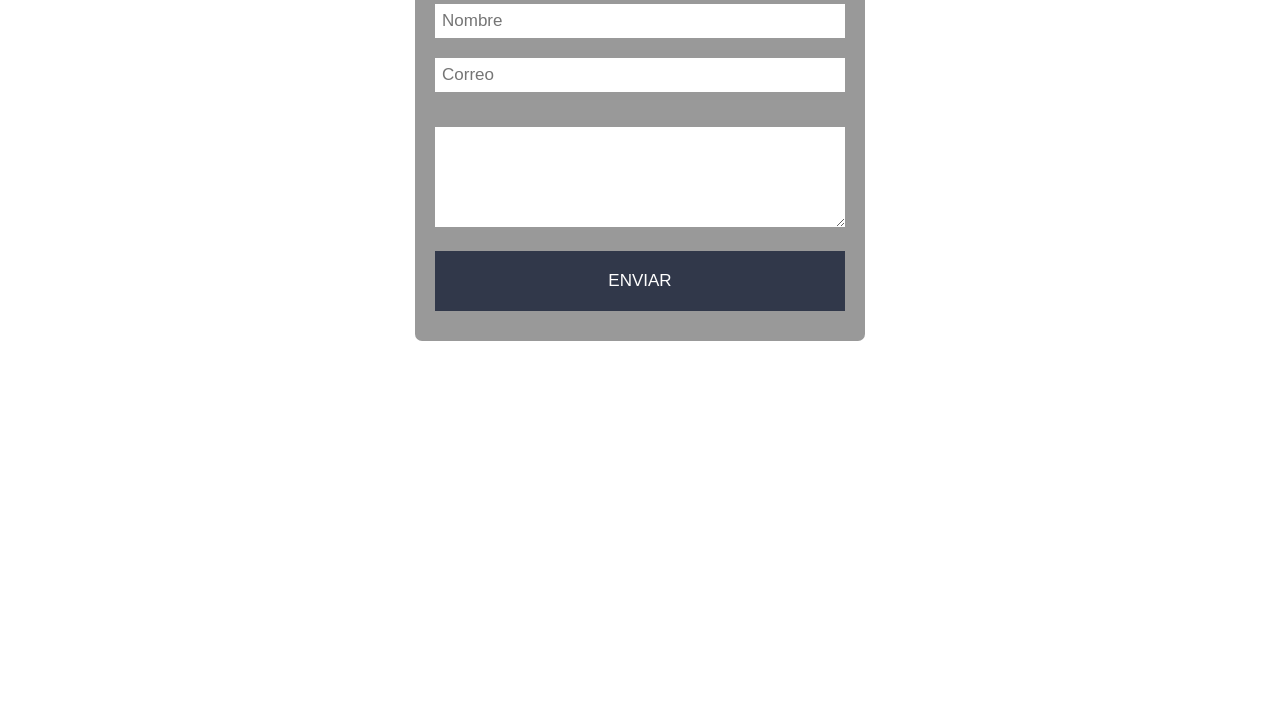
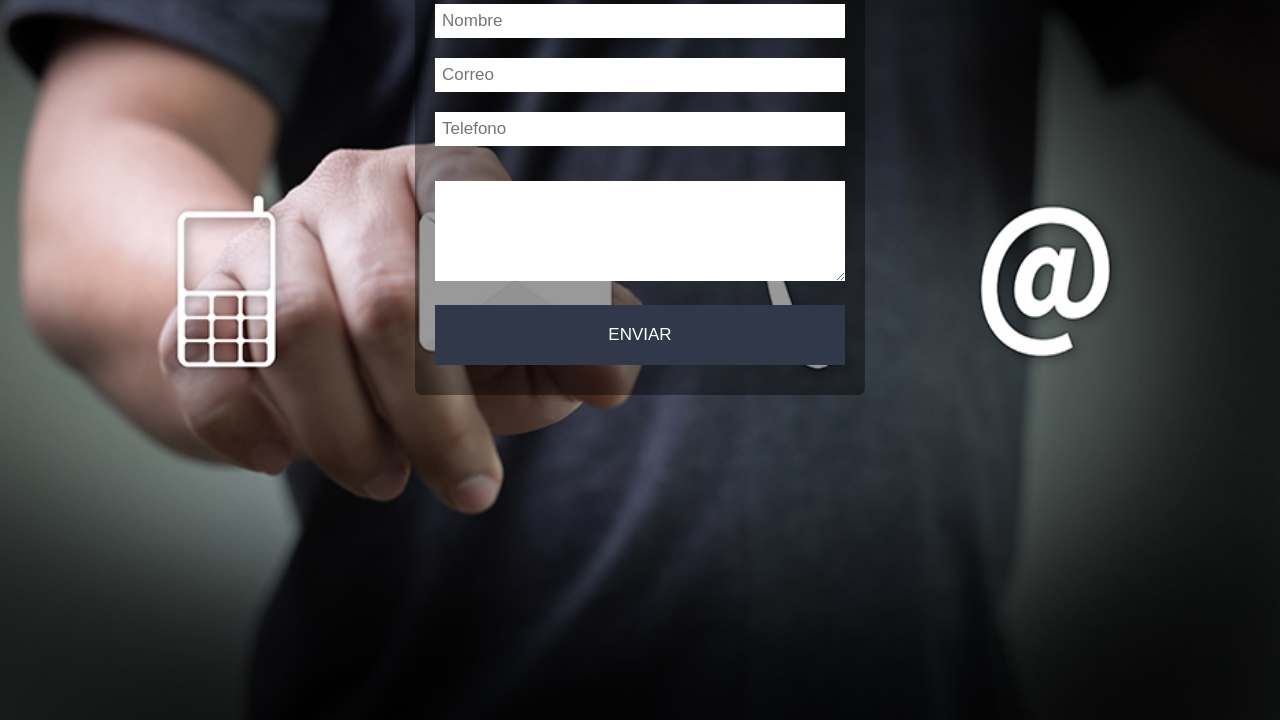
Before and after one commit to JorgeChicaiza/DockerPractica2, a plain HTML site: page index.html in a window 1280 px wide. Shown: the part 80-800 px from the top of the page. Drawn offline with Linux system fonts and the light colour scheme.

Commit message:
se agrego input para telefono y una imagen de fondo

```diff
--- a/estilos1.css
+++ b/estilos1.css
@@ -1,5 +1,5 @@
 body {
-
+ background-image:url(contacto.jpeg) ;
  background-size: 100vw 100vh;
  background-attachment: fixed;
  margin: 0;
--- a/index.html
+++ b/index.html
@@ -11,7 +11,7 @@
      	<h2>CONTACTO</h2>
      	<input type="text" name="nombre" placeholder="Nombre">
      	<input type="text" name="correo" placeholder="Correo">
-
+     	<input type="text" name="telefono" placeholder="Telefono">
      	<br>
      	<br>
      	<textarea  name="mensaje" placeholder="Escriba aqui su mensaje">	</textarea>
```
Also changed, not shown: contacto.jpeg (added).
